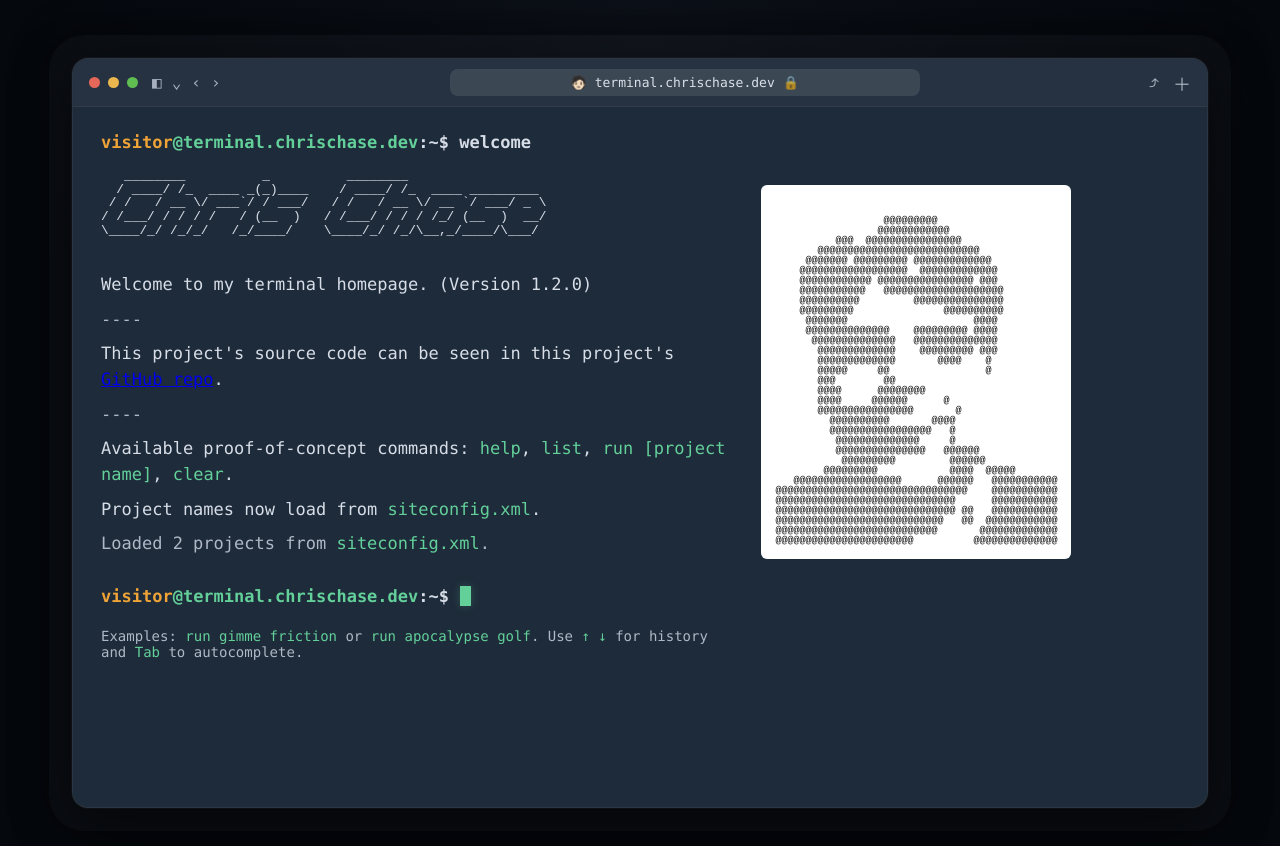
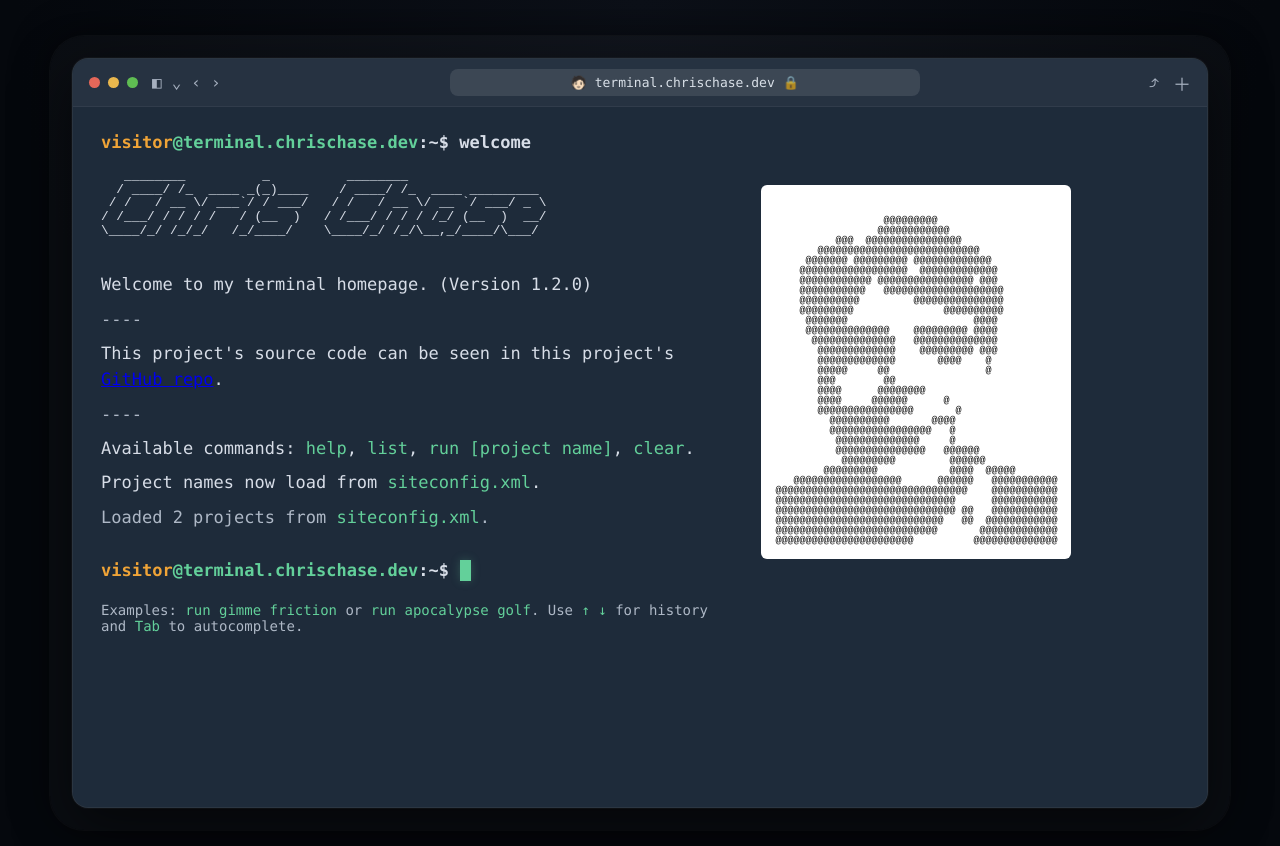
Before and after one commit to cchase16/cchase16.github.io, a plain HTML site: page index.html in a window 1280 px wide. Drawn offline with Linux system fonts and the light colour scheme.

Commit message:
Update index.html

```diff
--- a/index.html
+++ b/index.html
@@ -312,7 +312,7 @@
               <div class="output-line system">----</div>
               <div class="output-line">This project's source code can be seen in this project's <a class="linkish" href="https://github.com/cchase16/cchase16.github.io" target="_blank" rel="noopener noreferrer">GitHub repo</a>.</div>
               <div class="output-line system">----</div>
-              <div class="output-line">Available proof-of-concept commands: <span class="green">help</span>, <span class="green">list</span>, <span class="green">run [project name]</span>, <span class="green">clear</span>.</div>
+              <div class="output-line">Available commands: <span class="green">help</span>, <span class="green">list</span>, <span class="green">run [project name]</span>, <span class="green">clear</span>.</div>
               <div class="output-line">Project names now load from <span class="green">siteconfig.xml</span>.</div>
             </div>
 
```
